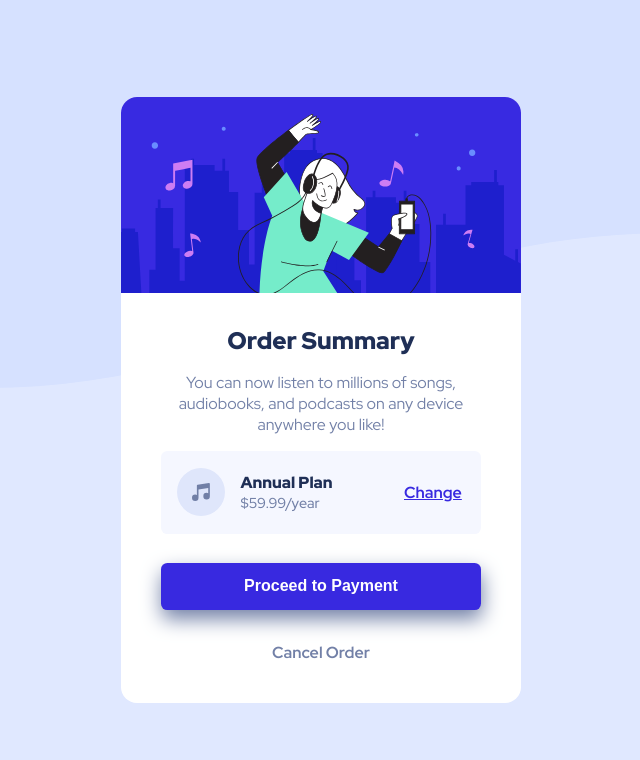
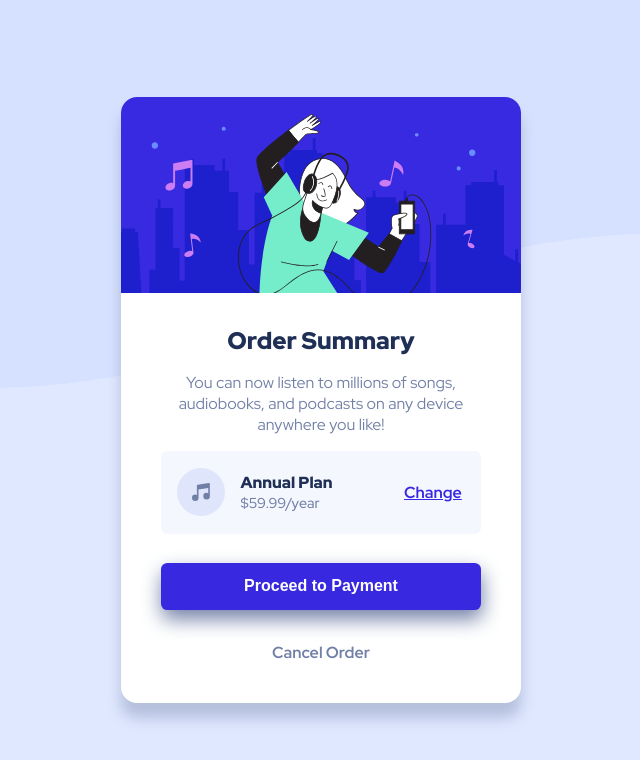
Before and after one commit to GamingClaus/Order-Summary-Component, a plain HTML site: page index.html in a window 1280 px wide. Shown: the whole page, without its empty margins (319-959 px from the left). Drawn offline with Linux system fonts and the light colour scheme.

Commit message:
Added Box shadow to purchase-card

```diff
--- a/style.css
+++ b/style.css
@@ -31,6 +31,7 @@ body{
     border-radius: 1rem;
     max-width: 100%;
     align-items: center;
+    box-shadow: 0px 15px 14px hsl(224deg 23% 55% / 39%);
 }
 
 .purchase-card__image{
```
